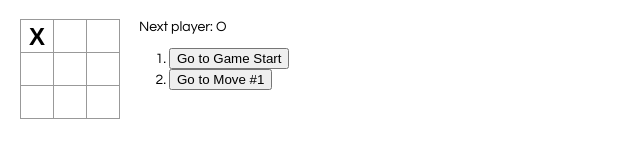
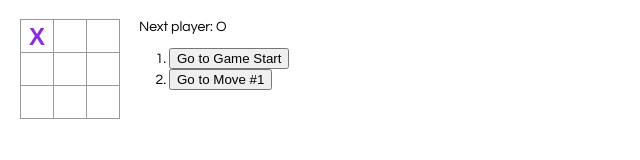
Before and after one commit to positive235/tictactoe-react, a React app: page / in a window 1280 px wide. Both pictures are taken after a click on the button 37 px from the left and 36 px from the top of the page. Shown: the full height of the page, 0-640 px from the left. Built offline with nearby package versions, Linux system fonts and the light colour scheme.

```diff
--- a/src/Board.js
+++ b/src/Board.js
@@ -3,6 +3,14 @@
 
 class Board extends React.Component {
   renderSquare(i) {
+    if (this.props.currentItem === i) {
+      return (
+        <Square
+          value={<div className="current-square">{this.props.squares[i]}</div>}
+          onClick={() => this.props.onClick(i)}
+        />
+      );
+    }
     return (
       <Square
         value={this.props.squares[i]}
--- a/src/Game.js
+++ b/src/Game.js
@@ -27,9 +27,10 @@
     this.state = {
       history: [{
         squares: Array(9).fill(null),
+        currentItem: null
       }],
       stepNumber: 0,
-      xIsNext: true
+      xIsNext: true,
     };
   }
 
@@ -37,13 +38,16 @@
     const history = this.state.history.slice(0, this.state.stepNumber + 1);
     const current = history[history.length - 1];
     const squares = current.squares.slice();
+
     if (calculateWinner(squares) || squares[i]) {
       return;
     }
     squares[i] = this.state.xIsNext ? 'X' : 'O';
+
     this.setState({
       history: history.concat([{
         squares: squares,
+        currentItem: i
       }]),
       stepNumber: history.length,
       xIsNext: !this.state.xIsNext,
@@ -61,6 +65,7 @@
     const history = this.state.history;
     const current = history[this.state.stepNumber];
     const winner = calculateWinner(current.squares);
+    const currentItem = current.currentItem;
 
     const moves = history.map((step, move) => {
       const desc = move ?
@@ -88,6 +93,7 @@
           <Board
             squares={current.squares}
             onClick={i => this.handleClick(i)}
+            currentItem={currentItem}
           />
         </div>
         <div className="game-info">
--- a/src/index.css
+++ b/src/index.css
@@ -33,6 +33,11 @@
   width: 34px;
 }
 
+.current-square {
+  font-weight: bolder;
+  color: blueviolet;
+}
+
 .square:focus {
   outline: none;
 }
```
